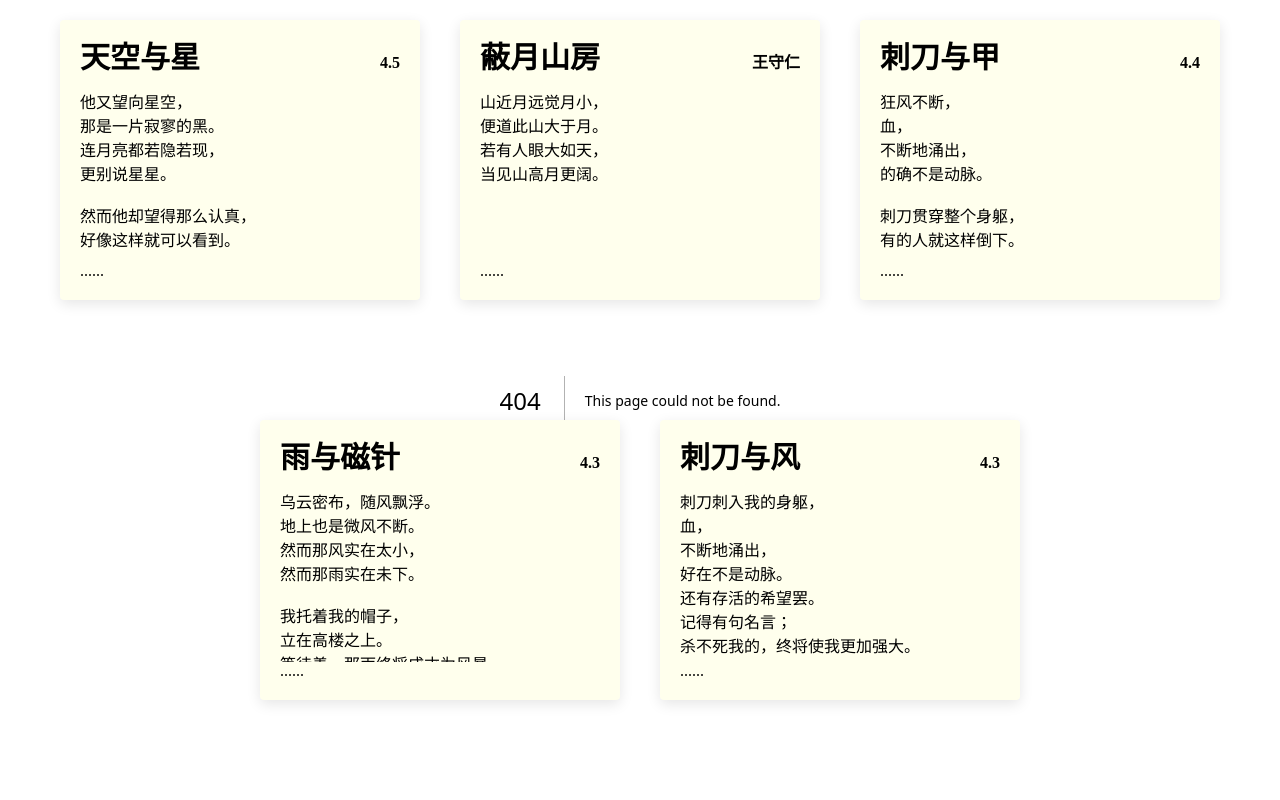
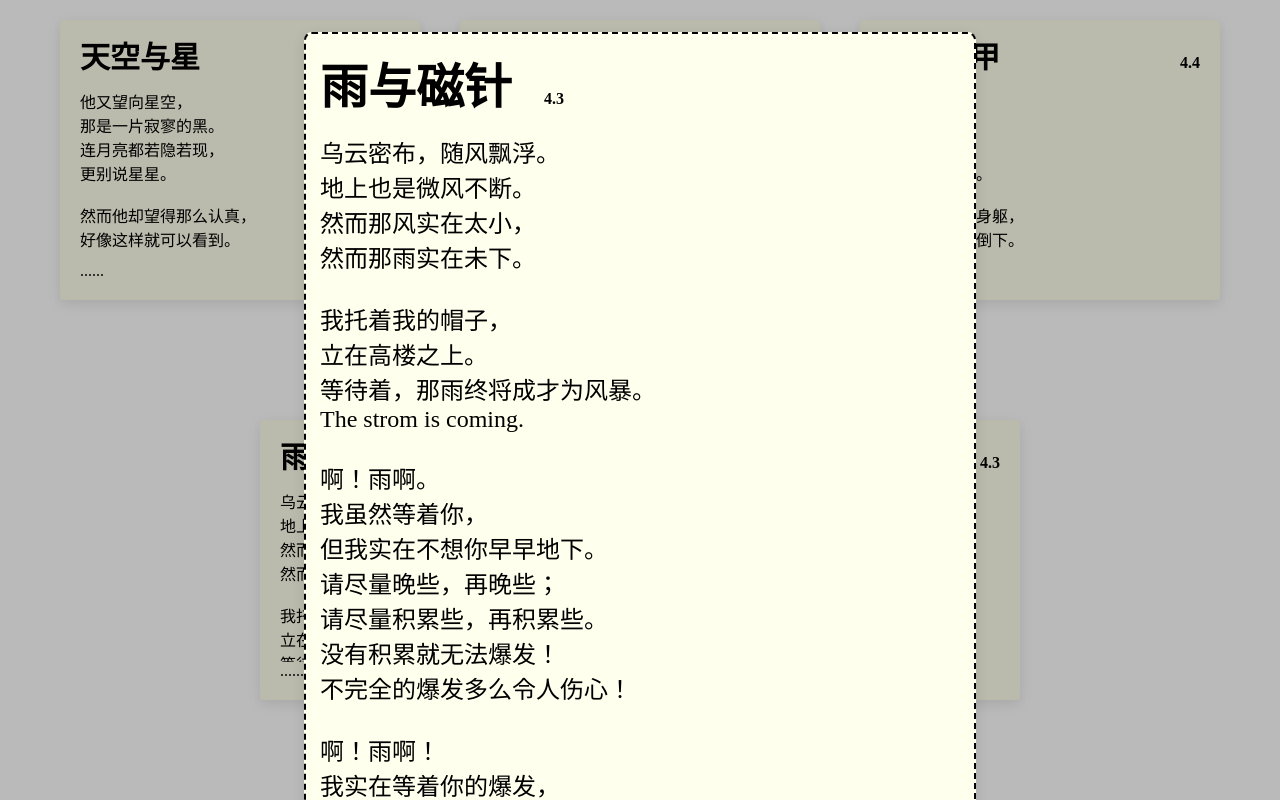
Before and after one commit to xihale/poetry, a Next.js app: page /1 in a window 1280 px wide. Before the commit this address had no page. Built offline with nearby package versions, Linux system fonts and the light colour scheme.

Commit message:
fix: key index & feat: simpler path

```diff
--- a/src/app/poem/[id]/page.tsx
+++ b/src/app/[id]/page.tsx
@@ -24,7 +24,7 @@ export default function Poem({ params }: { params: { id:number } }) {
         <div>{poem.extra}</div>
       </div>
       <div className={styles.content}>
-        {poem.content.split('\n').map((line) => (<>{line}<br/></>))}
+        {poem.content.split('\n').map((line, i) => (<span key={i}>{line}<br/></span>))}
       </div>
     </div>
   </div>
```
Also changed, not shown: src/app/[id]/page.module.scss (renamed from src/app/poem/[id]/page.module.scss).
